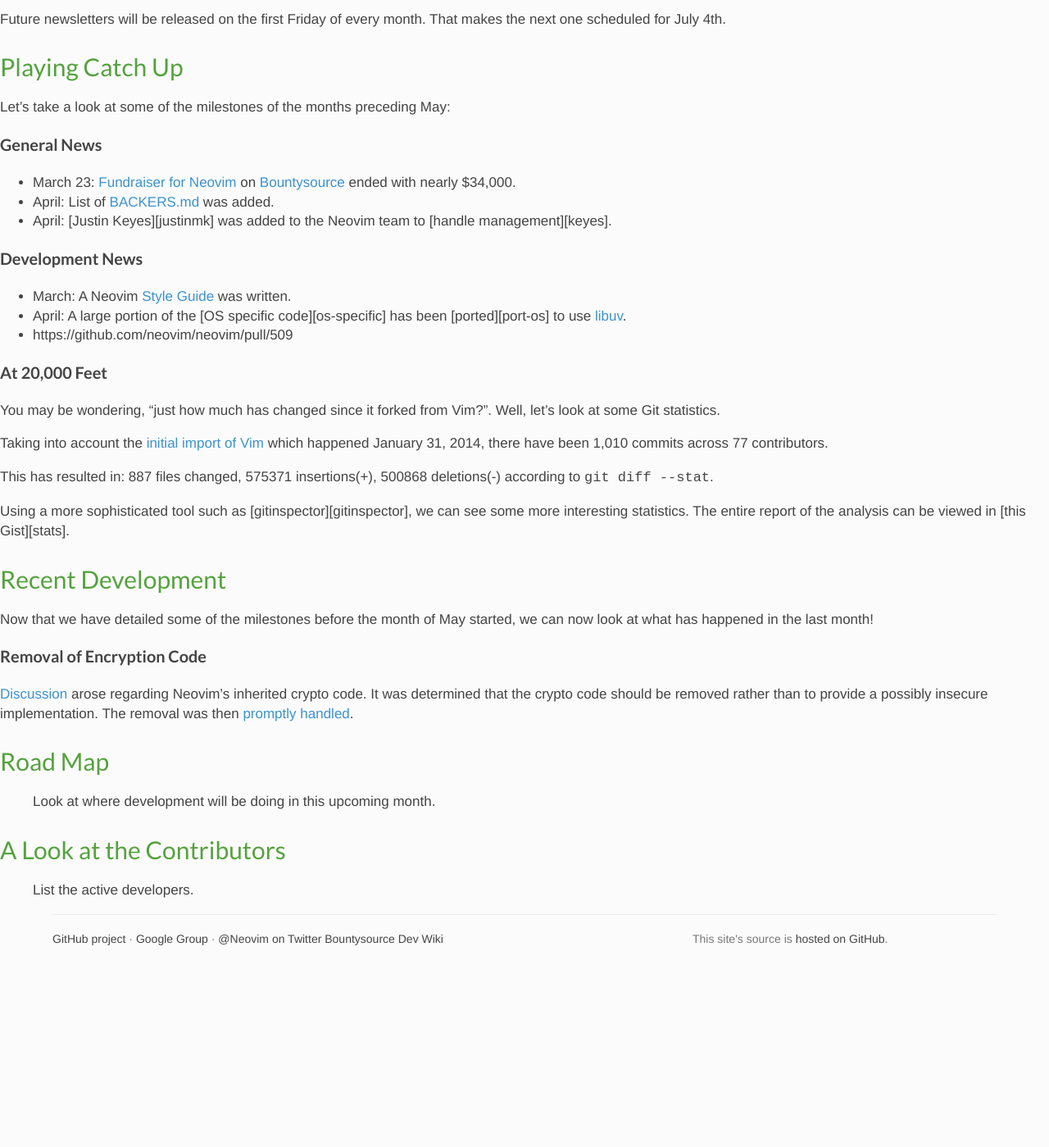
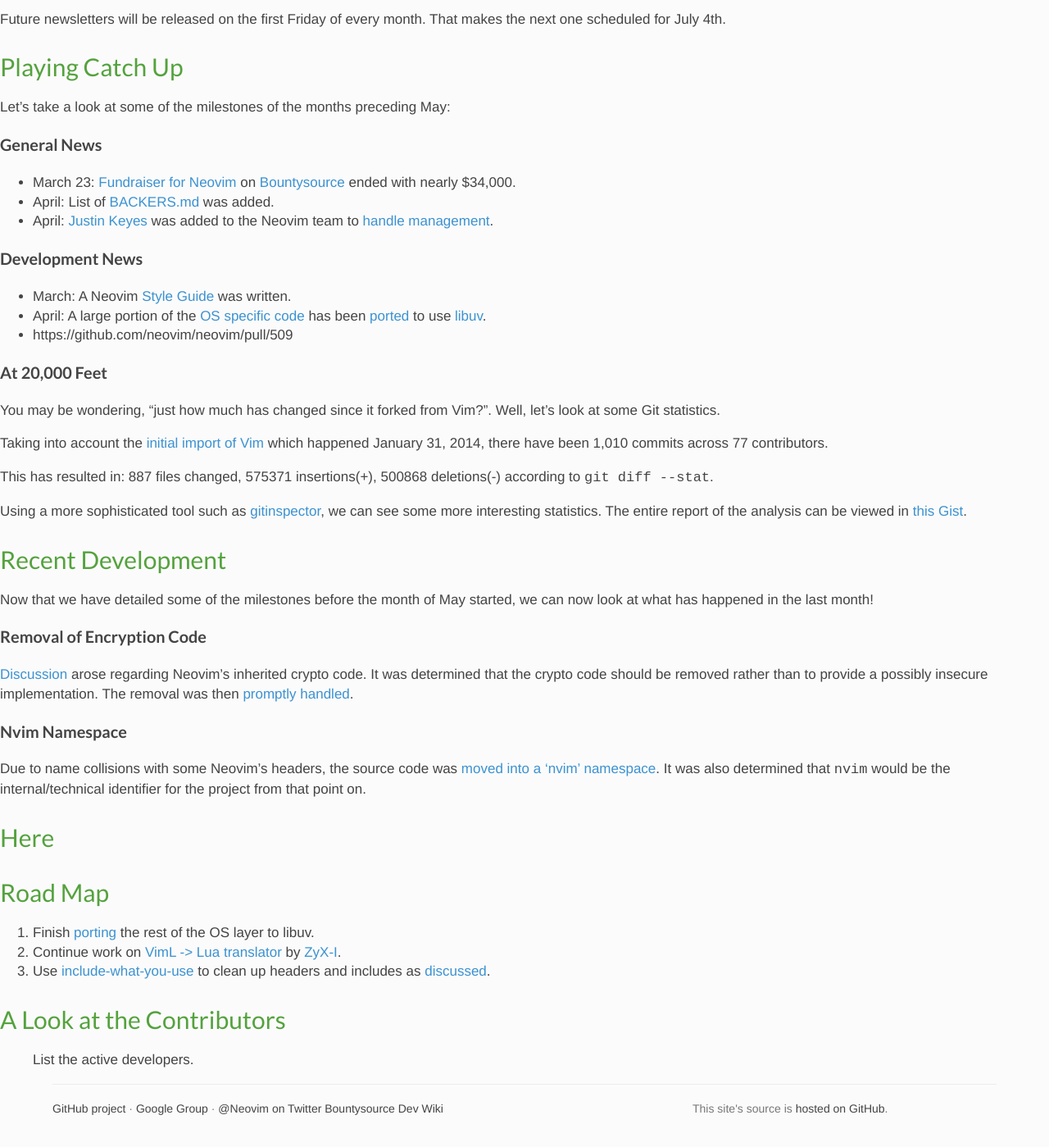
Before and after one commit to neovim/neovim.github.io, a Jekyll site: the page built from _posts/2014-06-06-june-newsletter.md, in a window 1280 px wide and 1400 px high, scrolled down 291 px. Shown: the whole window at 82% size. Built offline with Jekyll 4.4.1, drawn with Linux system fonts in a browser that asks for light colours; nearby versions of some CDN libraries; before the commit the page ends 1497 px from its top, so only the background shows below that.

Commit message:
Add info about nvim namespace, add roadmap/links

```diff
--- a/_posts/2014-06-06-june-newsletter.md
+++ b/_posts/2014-06-06-june-newsletter.md
@@ -57,9 +57,20 @@
 a possibly insecure implementation. The removal was then [promptly
 handled][crypto-removal].
 
+### Nvim Namespace
+
+Due to name collisions with some Neovim's headers, the source code was [moved
+into a 'nvim' namespace][namespace]. It was also determined that `nvim` would be
+the internal/technical identifier for the project from that point on.
+
+## Here
+
 ## Road Map
 
-> Look at where development will be doing in this upcoming month.
+1. Finish [porting][port-os] the rest of the OS layer to libuv.
+2. Continue work on [VimL -> Lua translator][translator] by [ZyX-I][zyx].
+3. Use [include-what-you-use][iwyu] to clean up headers and includes as
+   [discussed][iwyu-issue].
 
 ## A Look at the Contributors
 
@@ -73,3 +84,14 @@
 [vim-import]: https://github.com/neovim/neovim/commit/72cf89bce8e4230dbc161dc5606f48ef9884ba70
 [crypto-discussion]: https://github.com/neovim/neovim/issues/694
 [crypto-removal]: https://github.com/neovim/neovim/pull/699
+[gitinspector]: https://code.google.com/p/gitinspector/
+[stats]: https://gist.github.com/jdavis/b5dba46bc5ede54bdc4c
+[keyes]: https://groups.google.com/forum/#!topic/neovim/R_jXItMXN4E
+[justinmk]: https://github.com/justinmk
+[os-specific]: https://github.com/neovim/neovim/tree/master/src/nvim/os
+[namespace]: https://github.com/neovim/neovim/pull/716
+[port-os]: https://github.com/neovim/neovim/issues/133
+[translator]: https://github.com/neovim/neovim/pull/243
+[zyx]: https://github.com/ZyX-I
+[iwyu]: https://code.google.com/p/include-what-you-use/
+[iwyu-issue]: https://github.com/neovim/neovim/issues/549
```
